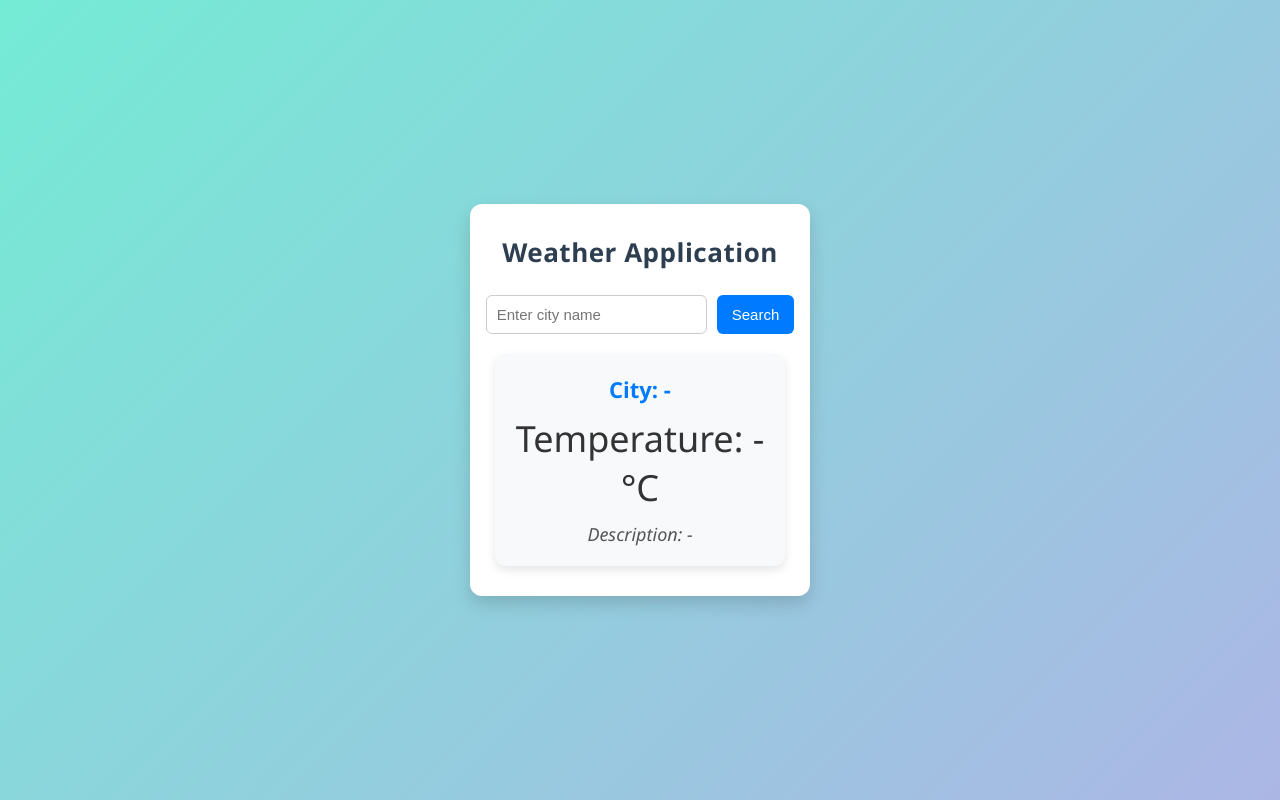
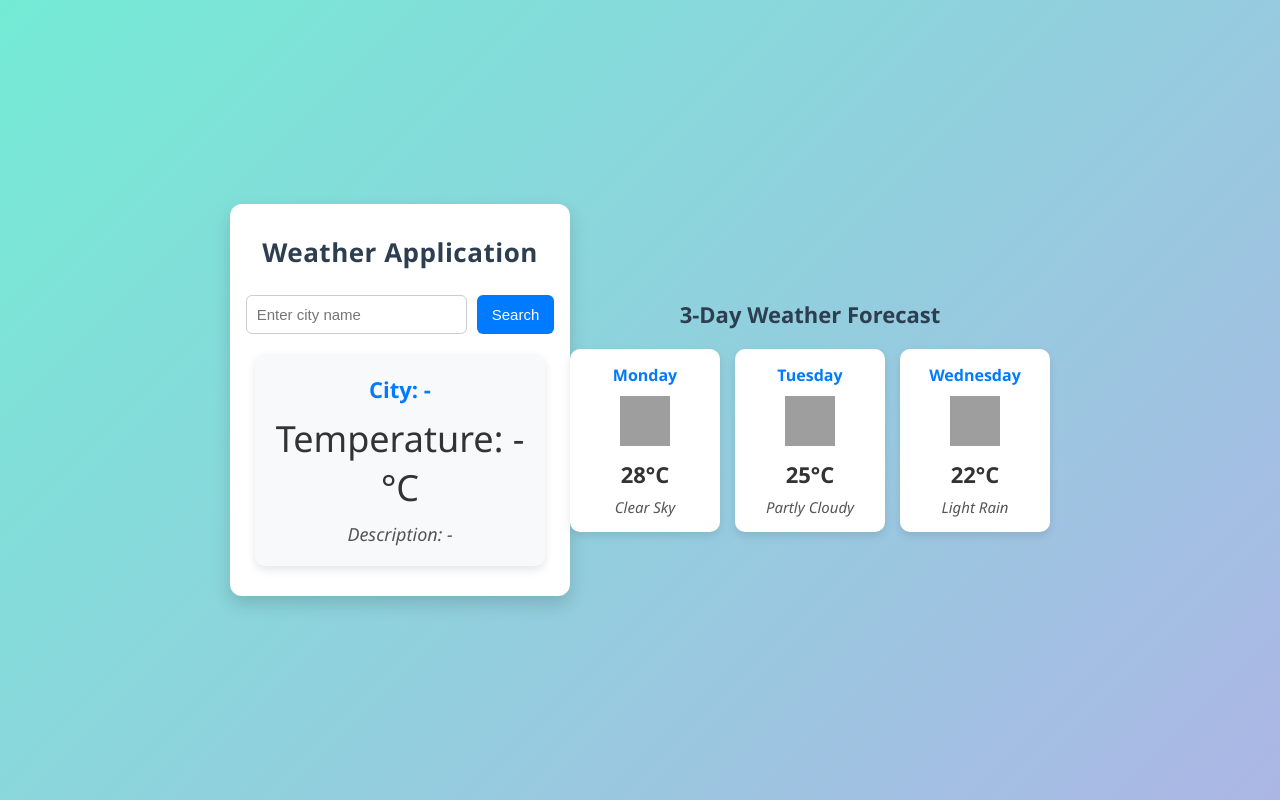
Before and after one commit to Azad270/weather-app, a plain HTML site: page weather-app/index.html in a window 1280 px wide. Drawn offline with Linux system fonts and the light colour scheme; grey boxes are pictures that could not be loaded.

Commit message:
Added and styled 3-day weather forecast section

```diff
--- a/weather-app/css/Style.css
+++ b/weather-app/css/Style.css
@@ -116,3 +116,75 @@ body {
         width: 100%;
     }
 }
+
+/* Forecast Section */
+.forecast {
+    margin-top: 30px;
+    text-align: center;
+}
+
+.forecast h2 {
+    color: #2c3e50;
+    margin-bottom: 20px;
+    font-size: 22px;
+}
+
+/* Forecast Day Cards Layout */
+.forecast-days {
+    display: flex;
+    justify-content: center;
+    gap: 15px;
+    flex-wrap: wrap;
+}
+
+/* Individual Day Card */
+.day-card {
+    background-color: #fff;
+    border-radius: 10px;
+    box-shadow: 0 4px 8px rgba(0, 0, 0, 0.1);
+    padding: 15px;
+    width: 150px;
+    text-align: center;
+    transition: transform 0.3s ease, box-shadow 0.3s ease;
+}
+
+.day-card:hover {
+    transform: translateY(-5px);
+    box-shadow: 0 6px 14px rgba(0, 0, 0, 0.15);
+}
+
+.day-date {
+    font-weight: bold;
+    color: #007bff;
+    margin-bottom: 10px;
+}
+
+.day-weather-icon img {
+    width: 50px;
+    height: 50px;
+}
+
+.day-temperature {
+    font-size: 22px;
+    font-weight: bold;
+    color: #333;
+    margin: 8px 0;
+}
+
+.day-description {
+    font-size: 15px;
+    color: #555;
+    font-style: italic;
+}
+
+/* Responsive Design */
+@media (max-width: 600px) {
+    .forecast-days {
+        flex-direction: column;
+        align-items: center;
+    }
+
+    .day-card {
+        width: 80%;
+    }
+}
--- a/weather-app/index.html
+++ b/weather-app/index.html
@@ -21,6 +21,38 @@
             <p id="weather-description">Description: -</p>
         </div>
     </div>
+    <div class="forecast">
+    <h2>3-Day Weather Forecast</h2>
+    <div class="forecast-days">
+        <div class="day-card">
+            <div class="day-date">Monday</div>
+            <div class="day-weather-icon">
+                <img src="https://openweathermap.org/img/wn/01d.png" alt="Sunny">
+            </div>
+            <div class="day-temperature">28°C</div>
+            <div class="day-description">Clear Sky</div>
+        </div>
+
+        <div class="day-card">
+            <div class="day-date">Tuesday</div>
+            <div class="day-weather-icon">
+                <img src="https://openweathermap.org/img/wn/02d.png" alt="Partly Cloudy">
+            </div>
+            <div class="day-temperature">25°C</div>
+            <div class="day-description">Partly Cloudy</div>
+        </div>
+
+        <div class="day-card">
+            <div class="day-date">Wednesday</div>
+            <div class="day-weather-icon">
+                <img src="https://openweathermap.org/img/wn/10d.png" alt="Rain">
+            </div>
+            <div class="day-temperature">22°C</div>
+            <div class="day-description">Light Rain</div>
+        </div>
+    </div>
+</div>
+
 
     <script src="js/app.js"></script>
 </body>
```
